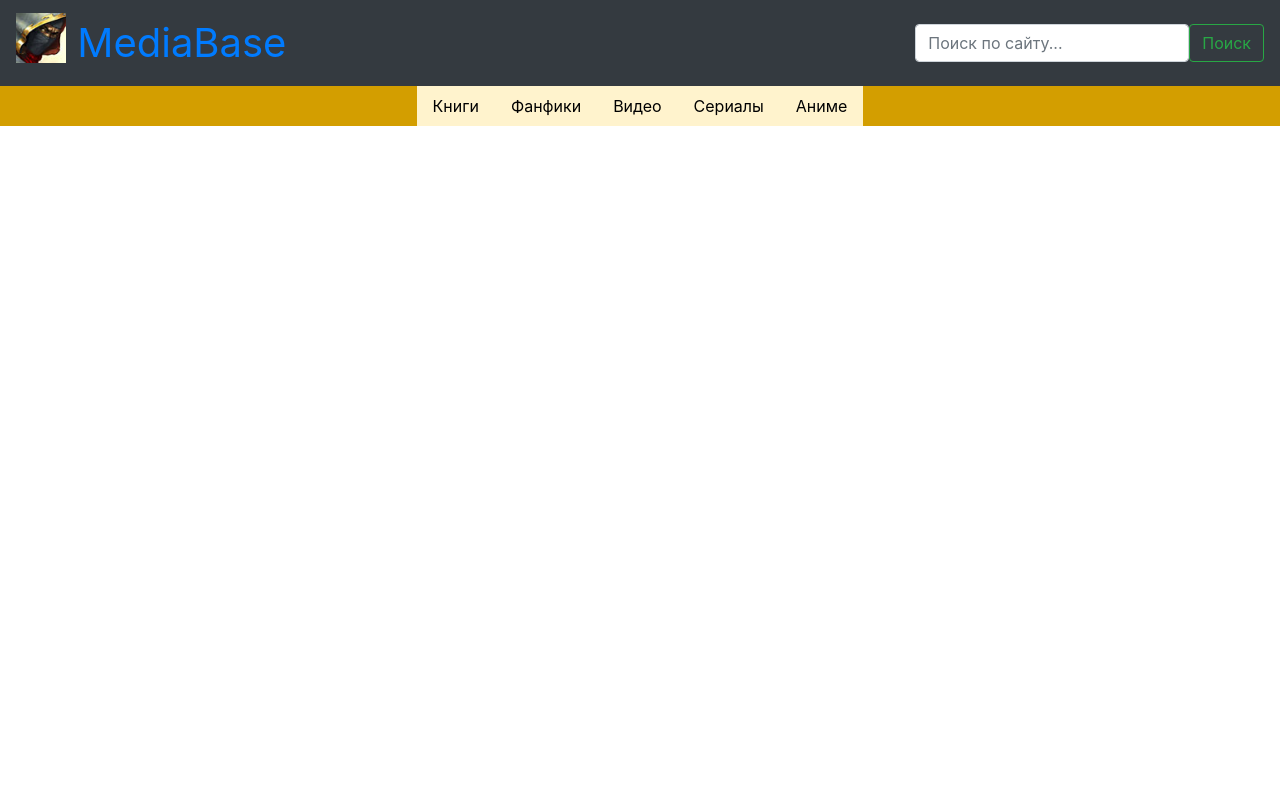
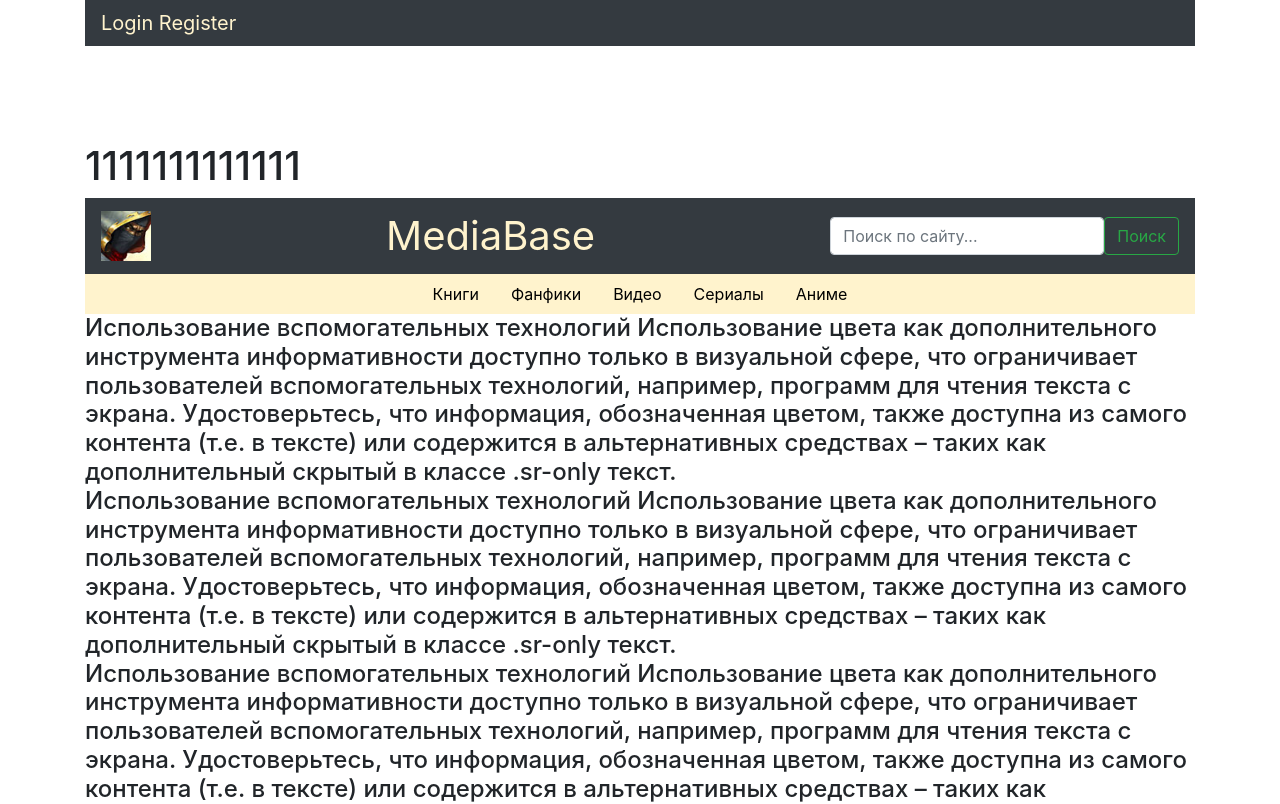
Before and after one commit to vangog9/fp2, a plain HTML site: page index.html in a window 1280 px wide. Shown: the top 804 px of the page. Drawn offline with nearby package versions, Linux system fonts and the light colour scheme.

Commit message:
fp2-8 +index2.html

```diff
--- a/css/main.css
+++ b/css/main.css
@@ -1,21 +1,37 @@
+#siteLogo {
+    width: 50px;
+    height: 50px;
+}
+
+#siteTitle {
+    font-size: 40px;
+    color: #fff3cd;
+}
+
+#siteNavigation {
+    background: #fff3cd;
+    /*position: sticky;*/
+}
 
 .nav-link {
-    background: #fff3cd;
     color: #000000;
 }
 
-.form-inline {
-    justify-content: flex-end;
+
+.nav-item {
+    border-width: 10px;
+    border-color: #000000;
 }
 
-.navbar-brand {
-    font-size: 40px;
-    color: green;
-
-
+#LoginRegister {
+    font-size: 20px;
+    /*color: #343a40;*/
+    color: #fff3cd;
+   text-align: right;
+    justify-content: end;
 }
 
-.nav {
-    background: #d39e00;
-
+.justify-content-md-center {
+    /*position: fixed;*/
+    /*display: block;*/
 }
--- a/index.html
+++ b/index.html
@@ -24,23 +24,43 @@
 
 <!-- Page Text -->
 
-<div class="navbar bg-dark navbar-dark">
-    <div class="navbar-brand justify-content-start">
-        <a href="#" id="333">
-            <img src="/images/man100.jpg" width="50" height="50" class="d-inline-block align-top" alt="" loading="lazy">
-            MediaBase
+<div class="container">
+    <div class="navbar bg-dark">
+        <div id="LoginRegister">
+            Login   Register
+
+        </div>
+    </div>
+
+
+    <br>
+
+    <br>
+    <br>
+    <br>
+
+
+    <div class="status-menu-container"> <h1>1111111111111</h1></div>
+
+    <div class="navbar bg-dark">
+
+        <a href="#" class="justify-content-start">
+            <img src="/images/man100.jpg" id="siteLogo" class="d-inline-block align-top" alt=""
+                 loading="lazy">
         </a>
-    </div>
+
+        <a href="#" id="siteTitle"> MediaBase </a>
 
         <div class="form-inline justify-content-end">
             <input class="form-control" type="search" placeholder="Поиск по сайту..." aria-label="Search">
             <button class="btn btn-outline-success" type="submit">Поиск</button>
         </div>
+
     </div>
 
-<div class="nav justify-content-md-center" id="sect12">
+    <div class="nav justify-content-md-center" id="siteNavigation">
         <li class="nav-item">
-        <a class="nav-link" href="#">Книги</a>
+            <a class="nav-link" href="/index2.html">Книги</a>
         </li>
         <li class="nav-item">
             <a class="nav-link" href="#">Фанфики</a>
@@ -56,5 +76,48 @@
         </li>
     </div>
 
+
+    <div>
+    <h4>
+
+        Использование вспомогательных технологий
+
+        Использование цвета как дополнительного инструмента информативности доступно только в визуальной сфере, что ограничивает пользователей вспомогательных технологий, например, программ для чтения текста с экрана. Удостоверьтесь, что информация, обозначенная цветом, также доступна из самого контента (т.е. в тексте) или содержится в альтернативных средствах – таких как дополнительный скрытый в классе .sr-only текст.
+
+<br>
+
+        Использование вспомогательных технологий
+
+        Использование цвета как дополнительного инструмента информативности доступно только в визуальной сфере, что ограничивает пользователей вспомогательных технологий, например, программ для чтения текста с экрана. Удостоверьтесь, что информация, обозначенная цветом, также доступна из самого контента (т.е. в тексте) или содержится в альтернативных средствах – таких как дополнительный скрытый в классе .sr-only текст.
+
+        <br>
+
+        Использование вспомогательных технологий
+
+        Использование цвета как дополнительного инструмента информативности доступно только в визуальной сфере, что ограничивает пользователей вспомогательных технологий, например, программ для чтения текста с экрана. Удостоверьтесь, что информация, обозначенная цветом, также доступна из самого контента (т.е. в тексте) или содержится в альтернативных средствах – таких как дополнительный скрытый в классе .sr-only текст.
+
+
+        <br><br>
+        Использование вспомогательных технологий
+
+        Использование цвета как дополнительного инструмента информативности доступно только в визуальной сфере, что ограничивает пользователей вспомогательных технологий, например, программ для чтения текста с экрана. Удостоверьтесь, что информация, обозначенная цветом, также доступна из самого контента (т.е. в тексте) или содержится в альтернативных средствах – таких как дополнительный скрытый в классе .sr-only текст.
+
+        <br><br>
+
+        Использование вспомогательных технологий
+
+        Использование цвета как дополнительного инструмента информативности доступно только в визуальной сфере, что ограничивает пользователей вспомогательных технологий, например, программ для чтения текста с экрана. Удостоверьтесь, что информация, обозначенная цветом, также доступна из самого контента (т.е. в тексте) или содержится в альтернативных средствах – таких как дополнительный скрытый в классе .sr-only текст.
+
+
+
+    </h4>
+
+    </div>
+
+</div>
+
+
+
+<footer></footer>
 </body>
 </html>
```
Also changed, not shown: index2.html (added, +13 -0 lines). Lines whose indentation alone changed are shown as unchanged.
